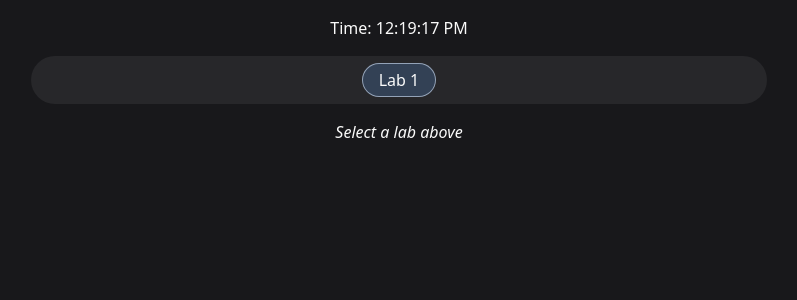
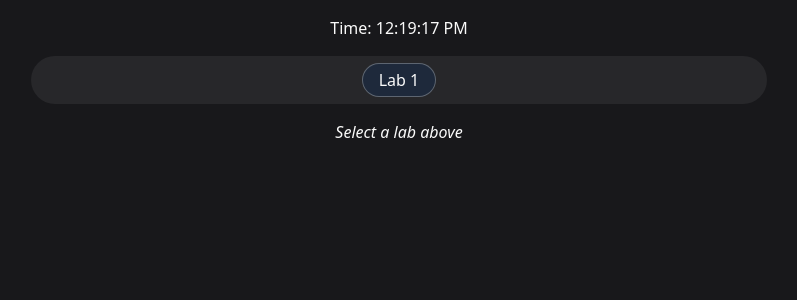
Before and after one commit to JoeMcCleery/se-bootcamp-modules, a React (Vite) app in the folder module_7/react-sandbox/: page / in a window 1280 px wide. Shown: the top 300 px of the page, without its empty margins (241-1038 px from the left). Built offline with nearby package versions, Linux system fonts and the light colour scheme.

Commit message:
Update button styling

```diff
--- a/module_7/react-sandbox/src/components/Button.tsx
+++ b/module_7/react-sandbox/src/components/Button.tsx
@@ -8,7 +8,7 @@ interface IButtonProps {
 export default function Button({ label, onClick }: IButtonProps) {
   return (
     <button
-      className="bg-slate-700 px-4 py-1 rounded-full hover:bg-slate-800 transition-all ring-1 ring-slate-400 hover:ring-slate-500"
+      className="bg-slate-800 px-4 py-1 rounded-full hover:bg-slate-900 transition-all ring-1 ring-slate-400/50"
       onClick={onClick}
     >
       {label}
```
